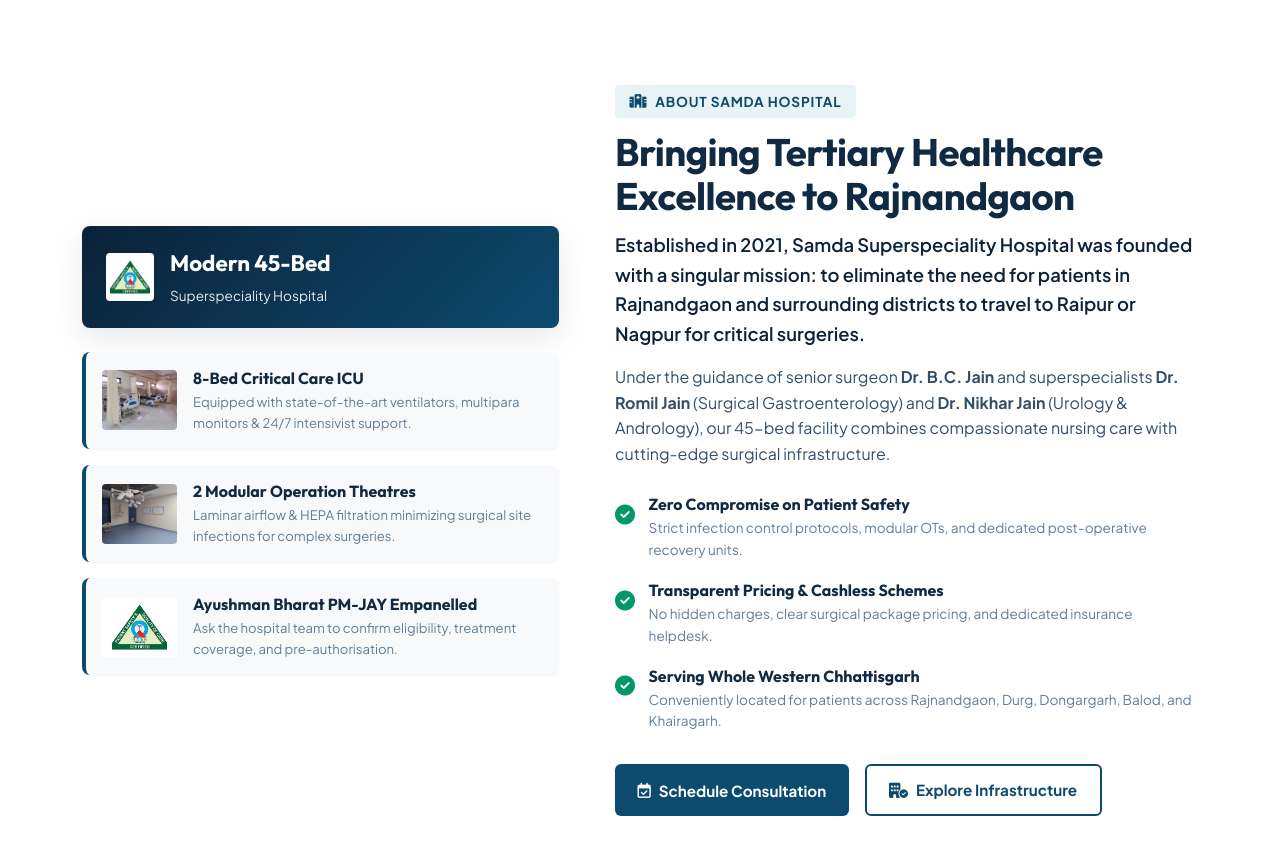
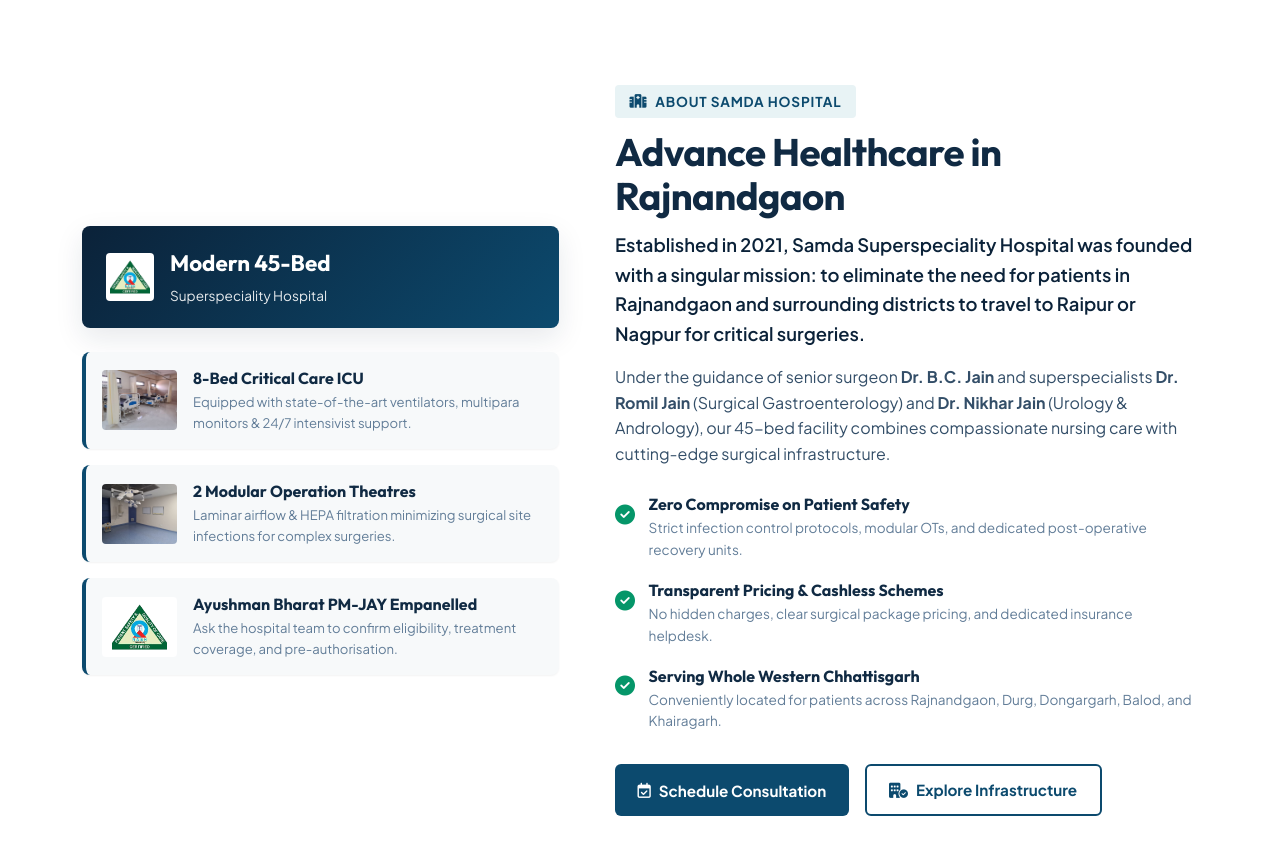
Before and after one commit to pankaj-sudhakar/samda-hospital-website-demo, a plain HTML site: page index.html in a window 1280 px wide. Shown: the part 1540-2394 px from the top of the page. Drawn offline with Linux system fonts and the light colour scheme.

Commit message:
Update Rajnandgaon healthcare heading

```diff
--- a/index.html
+++ b/index.html
@@ -374,7 +374,7 @@
 
         <div class="about-content">
           <div class="section-tag"><i class="fa-solid fa-hospital"></i> About Samda Hospital</div>
-          <h2 class="section-title">Bringing Tertiary Healthcare Excellence to Rajnandgaon</h2>
+          <h2 class="section-title">Advance Healthcare in Rajnandgaon</h2>
           <p class="lead-text">
             Established in 2021, Samda Superspeciality Hospital was founded with a singular mission: to eliminate the need for patients in Rajnandgaon and surrounding districts to travel to Raipur or Nagpur for critical surgeries.
           </p>
```
